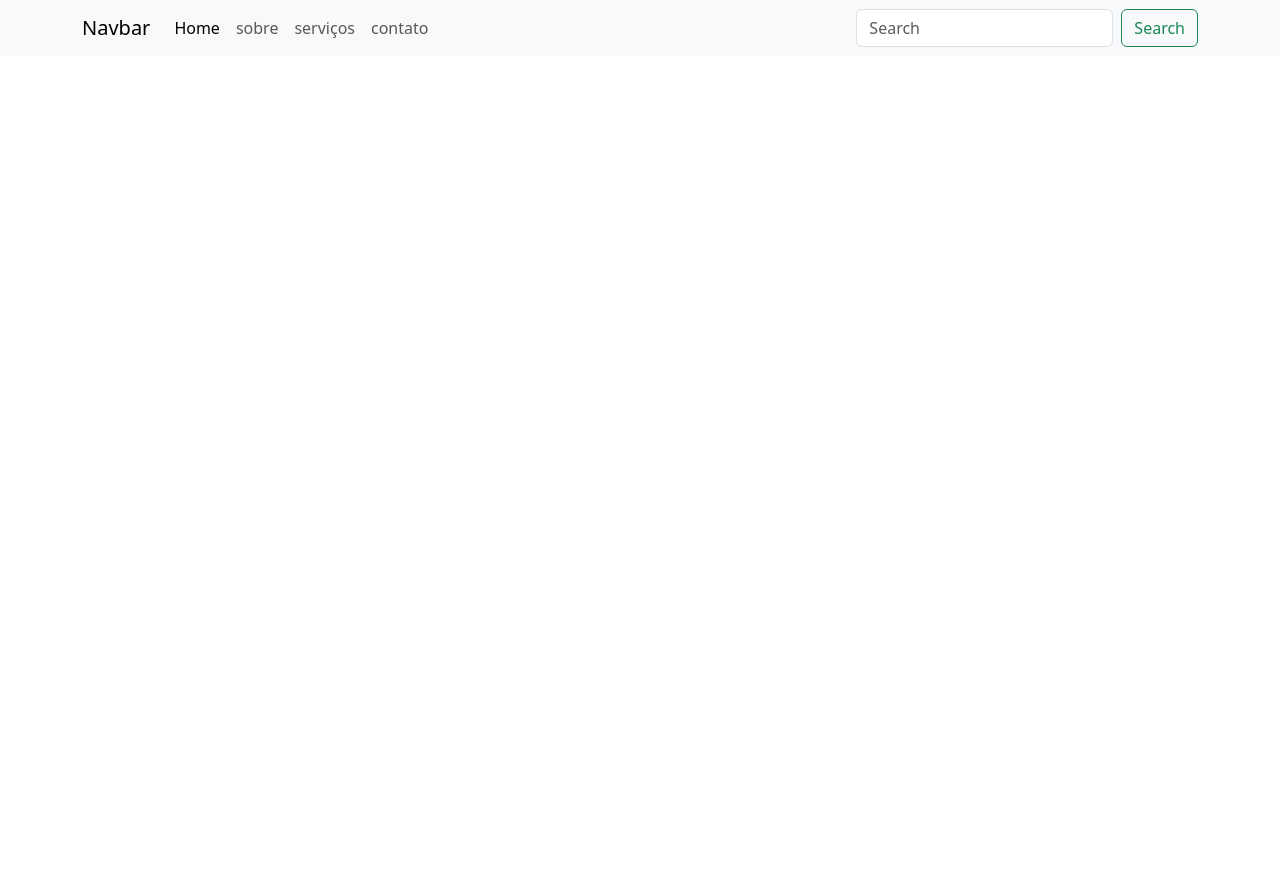
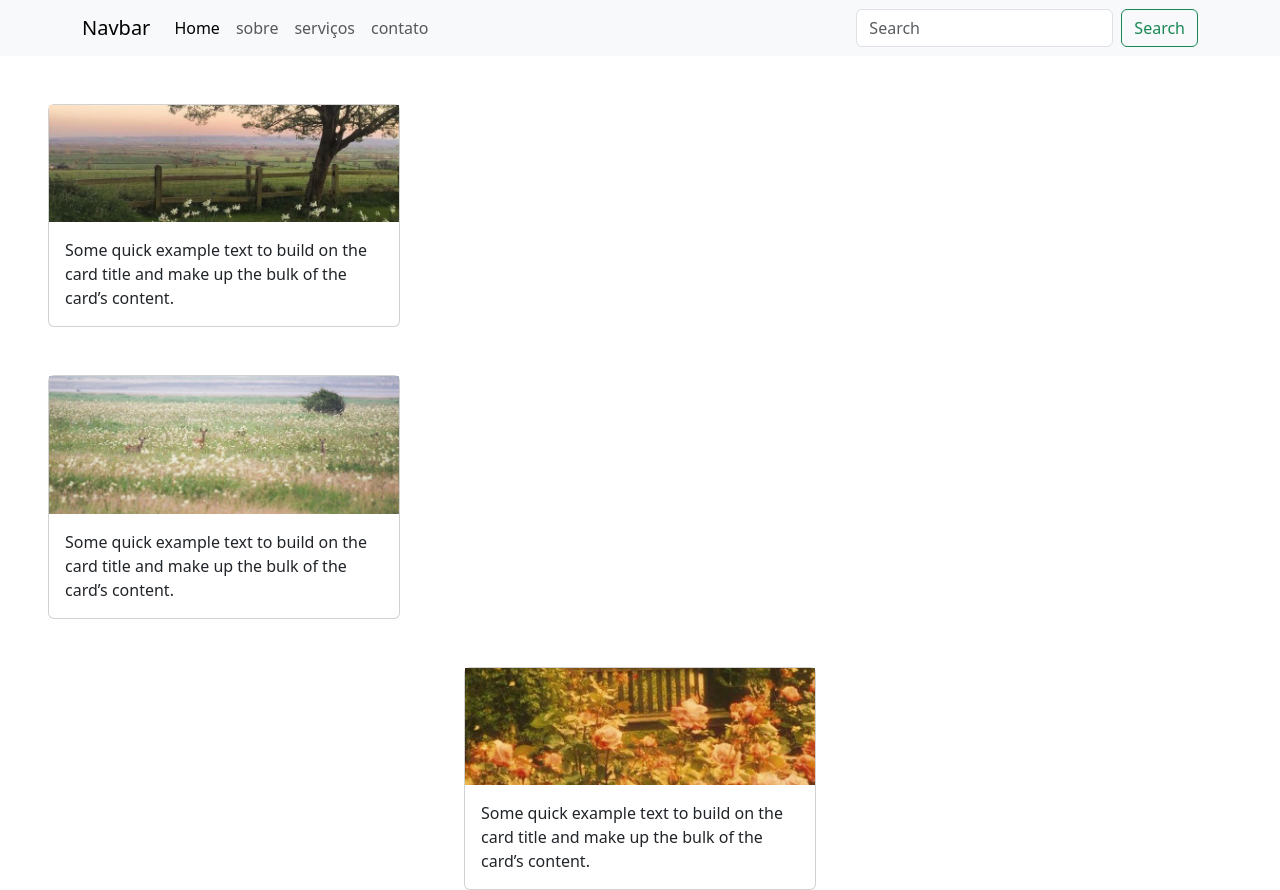
Before and after one commit to heve-dev/revisao, a plain HTML site: page sobre.html in a window 1280 px wide. Before the commit the page ends 800 px from the top, so only its background shows below. Drawn offline with Linux system fonts and the light colour scheme.

Commit message:
feat: testes

```diff
--- a/sobre.html
+++ b/sobre.html
@@ -56,7 +56,24 @@
             </div>
         </div>
     </nav>
-
+    <div class="card mt-5 mx-5" style="width: 22rem;">
+        <img src="img/campo.jpg" alt="campo" >
+        <div class="card-body">
+          <p class="card-text">Some quick example text to build on the card title and make up the bulk of the card’s content.</p>
+        </div>
+      </div>
+      <div class="card mt-5 mx-5" style="width: 22rem;">
+        <img src="img/cervos.jpg" alt="cervos" >
+        <div class="card-body">
+          <p class="card-text">Some quick example text to build on the card title and make up the bulk of the card’s content.</p>
+        </div>
+      </div>
+      <div class="card mt-5 mx-auto" style="width: 22rem;">
+        <img src="img/laranja.jpg" alt="laranja" >
+        <div class="card-body">
+          <p class="card-text">Some quick example text to build on the card title and make up the bulk of the card’s content.</p>
+        </div>
+      </div>
     <script src="../bootstrap-5.3.6-dist/js/bootstrap.js"></script>
 </body>
 </html>
```
Also changed, not shown: img/campo.jpg (added), img/cervos.jpg (added), img/laranja.jpg (added).
